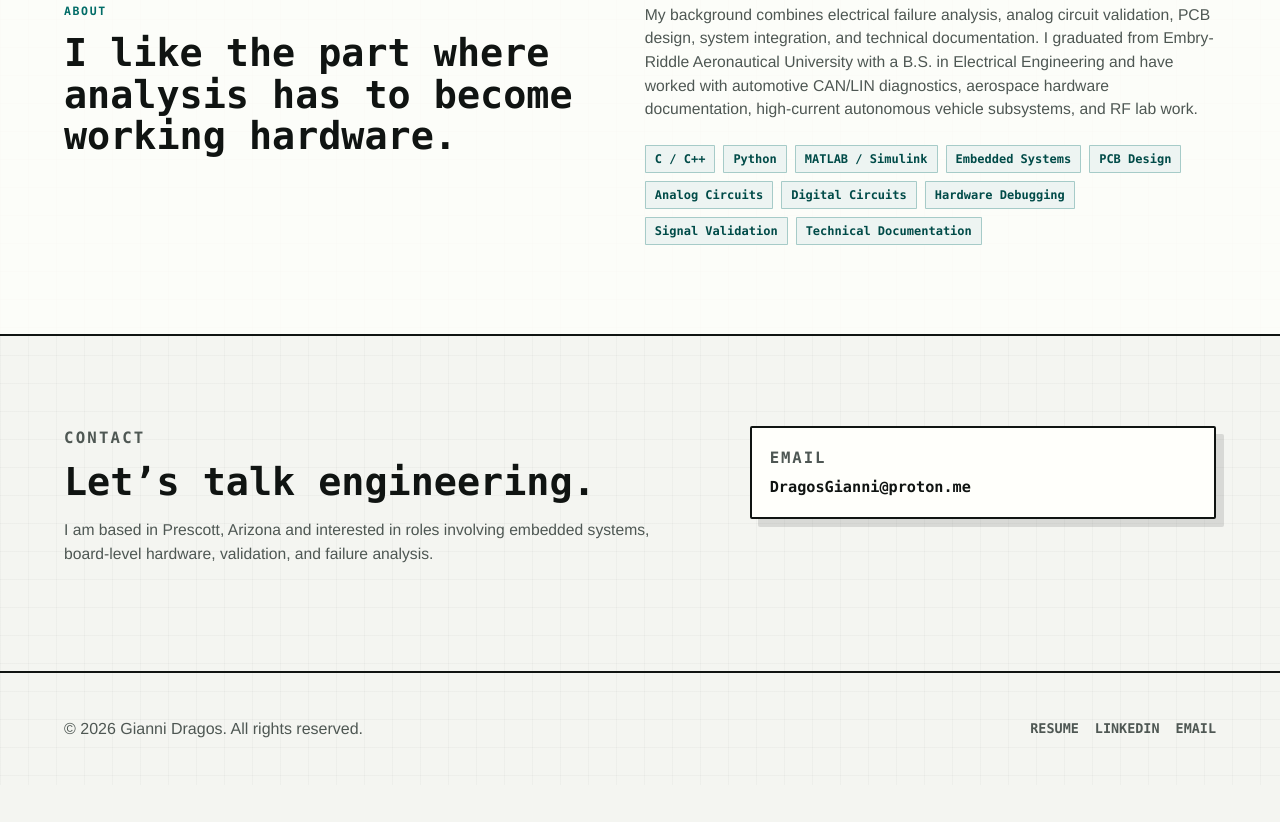
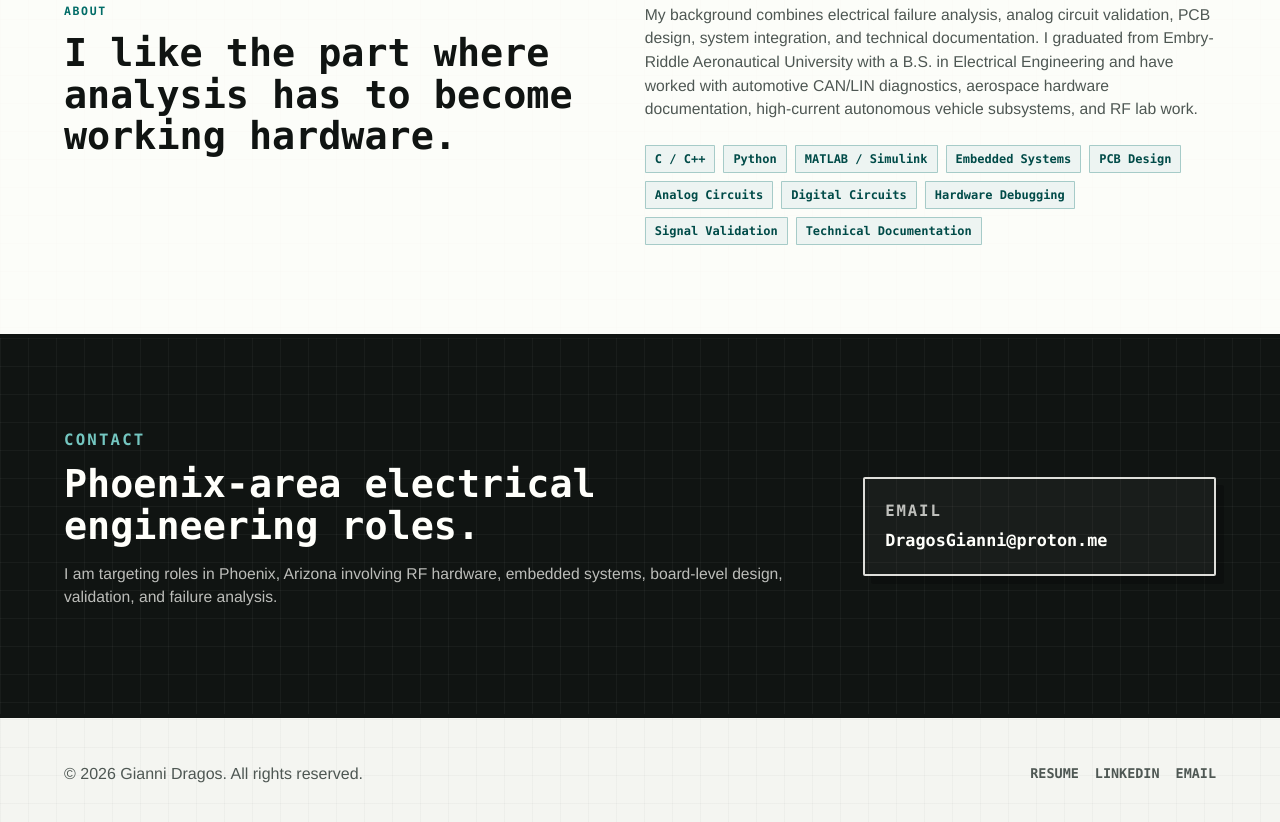
Before and after one commit to Gio-Dra/portfolio, a plain HTML site: page index.html in a window 1280 px wide. Shown: the part 2557-3379 px from the top of the page. Before the commit the page ends 3342 px from the top, so only its background shows below. Drawn offline with Linux system fonts and the light colour scheme.

Commit message:
More updates to bottom section

```diff
--- a/index.html
+++ b/index.html
@@ -231,10 +231,10 @@
       <section class="section contact-section" id="contact">
         <div>
           <p class="eyebrow">Contact</p>
-          <h2>Let’s talk engineering.</h2>
+          <h2>Phoenix-area electrical engineering roles.</h2>
           <p>
-            I am based in Prescott, Arizona and interested in roles involving
-            embedded systems, board-level hardware, validation, and failure analysis.
+            I am targeting roles in Phoenix, Arizona involving RF hardware,
+            embedded systems, board-level design, validation, and failure analysis.
           </p>
         </div>
         <div class="contact-card">
--- a/styles.css
+++ b/styles.css
@@ -552,24 +552,45 @@ h3 {
 
 .contact-section {
   display: grid;
-  grid-template-columns: minmax(0, 0.8fr) minmax(300px, 0.6fr);
-  gap: clamp(24px, 5vw, 72px);
-  align-items: start;
+  grid-template-columns: minmax(0, 1fr) minmax(280px, 0.48fr);
+  gap: clamp(24px, 5vw, 64px);
+  align-items: center;
+  border-top: 2px solid var(--line-strong);
+  border-bottom: 2px solid var(--line-strong);
+  background:
+    linear-gradient(rgba(255, 255, 255, 0.04) 1px, transparent 1px),
+    linear-gradient(90deg, rgba(255, 255, 255, 0.04) 1px, transparent 1px),
+    var(--text);
+  background-size: 28px 28px;
+  color: #fffffb;
+}
+
+.contact-section .eyebrow {
+  color: #74c7c1;
+}
+
+.contact-section h2 {
+  max-width: 760px;
+}
+
+.contact-section p:not(.eyebrow) {
+  max-width: 760px;
+  color: rgba(255, 255, 251, 0.72);
 }
 
 .contact-card {
   display: grid;
-  gap: 18px;
-  padding: 18px;
-  border: 2px solid var(--line-strong);
+  gap: 10px;
+  padding: 20px;
+  border: 2px solid rgba(255, 255, 251, 0.86);
   border-radius: 2px;
-  background: var(--surface);
-  box-shadow: var(--shadow);
+  background: rgba(255, 255, 251, 0.04);
+  box-shadow: 8px 8px 0 rgba(0, 0, 0, 0.25);
 }
 
 .contact-label {
   margin: 0 0 6px;
-  color: var(--accent);
+  color: #74c7c1;
   font-family: var(--mono);
   font-size: 0.72rem;
   font-weight: 800;
@@ -578,15 +599,15 @@ h3 {
 }
 
 .contact-value {
-  color: var(--text);
+  color: #fffffb;
   font-family: var(--mono);
-  font-size: 0.95rem;
+  font-size: clamp(0.88rem, 2vw, 1.05rem);
   font-weight: 800;
   overflow-wrap: anywhere;
 }
 
 .contact-value:hover {
-  color: var(--accent);
+  color: #74c7c1;
 }
 
 .site-footer {
```
